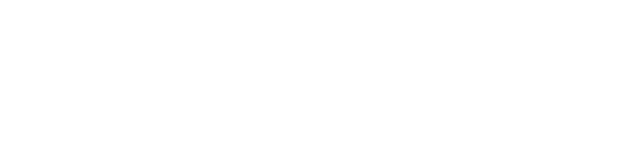
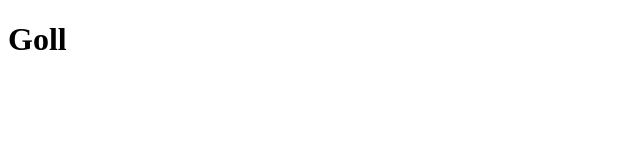
Before and after one commit to MarcosNatalino/Aula_Git_2, a plain HTML site: page index.html in a window 1280 px wide. Shown: the whole page, without its empty margins (0-640 px from the left). Drawn offline with Linux system fonts and the light colour scheme.

Commit message:
adicinando arquivo html

```diff
--- a/index.html
+++ b/index.html
@@ -5,6 +5,7 @@
     <meta name="viewport" content="width=device-width, initial-scale=1.0">
     <title>OláMundo</title>
 </head>
+<h1> Goll</h1>
 <body>
 
 </body>
```
